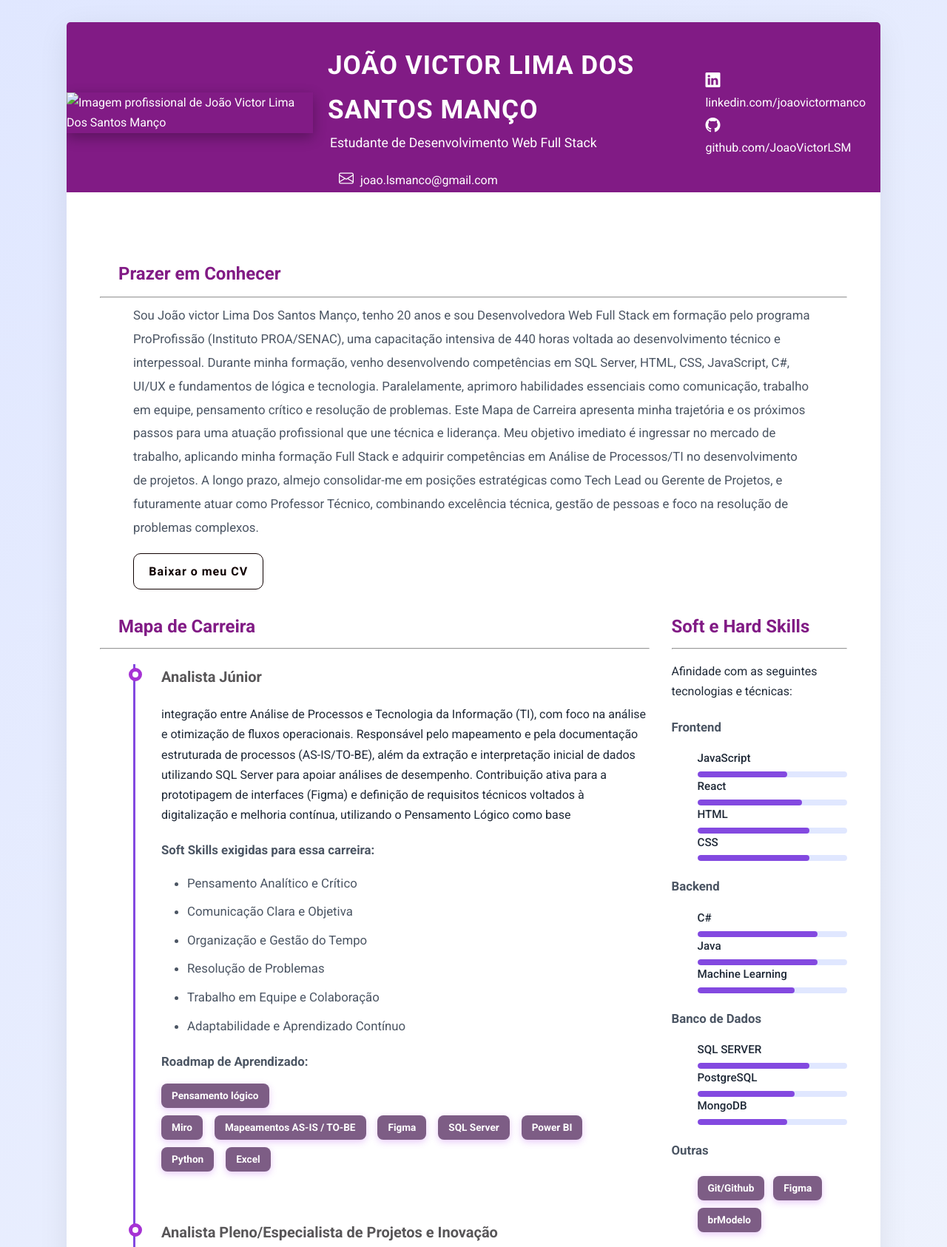
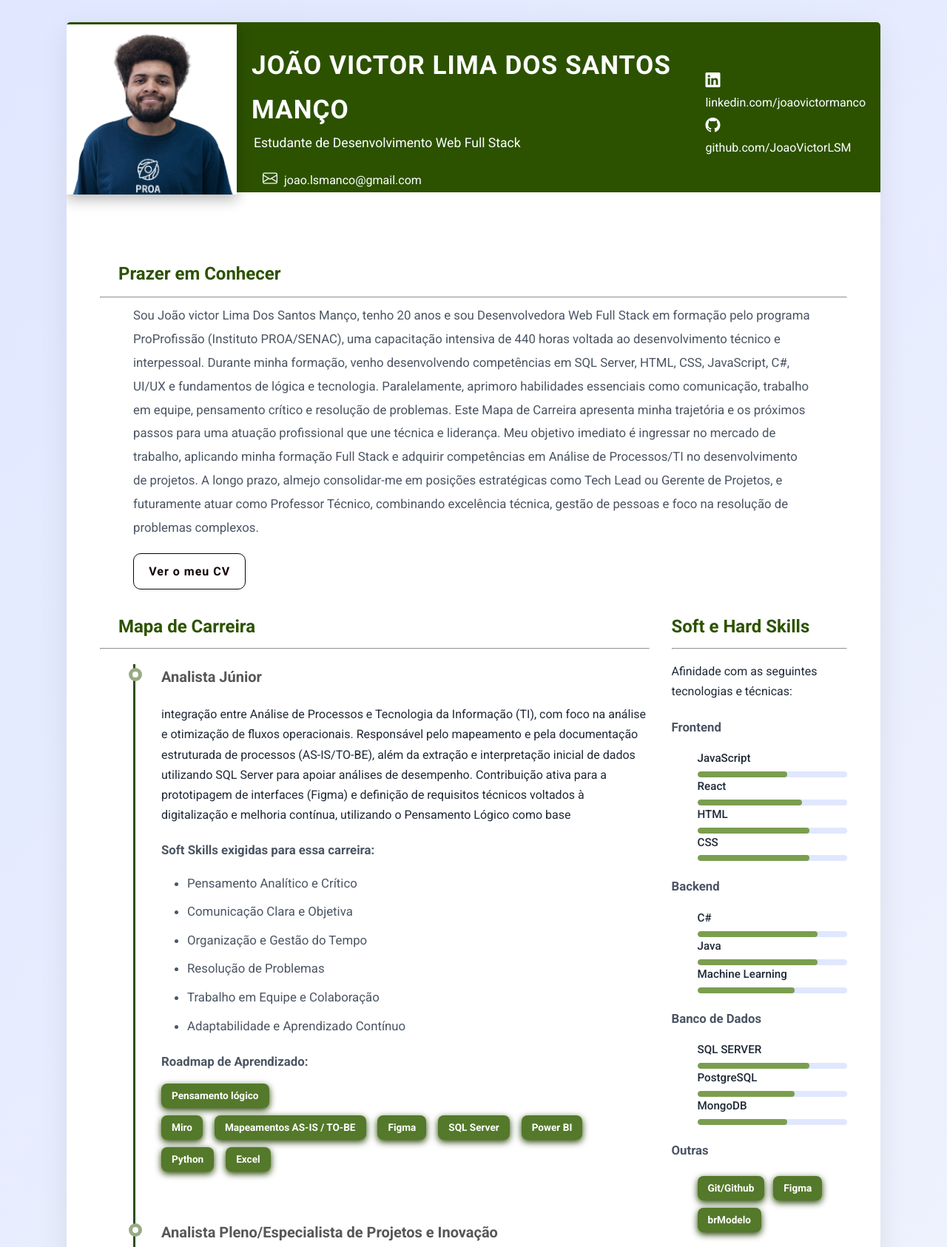
Before and after one commit to JoaoVictorLSM/mapaDeCarreira, a plain HTML site: page index.html in a window 1280 px wide. Shown: the part 20-1706 px from the top of the page at 74% size. Drawn offline with nearby package versions, Linux system fonts and the light colour scheme; files that its build step writes are made by us from their sources.

Commit message:
alterações no css e na index

```diff
--- a/mapaDeCarreiraJoaoVictor/css/style.css
+++ b/assets/css/style.css
@@ -10,7 +10,7 @@
 
 body {
     margin: 0;
-    background: #f3f4f6;
+    background: #cff1a8b4;
     font-family: "Roboto", sans-serif;
     color: #1f2937;
     line-height: 1.7;
@@ -78,7 +78,7 @@ body {
 -------------------------------------------------- */
 
 .resume-header {
-    background: #811b85;
+    background: #2c5200;
     color: white;
     padding-bottom: 10px;
     height: 230px;
@@ -111,7 +111,7 @@ body {
 
 
 .resume-header .text-link:hover {
-    color: #f8baf8 ;
+    color: #bbee81 ;
     text-decoration: underline;
 }
 
@@ -136,7 +136,7 @@ h1 {
 h2 {
     font-size: 1.50rem;
     font-weight: 600;
-    color: #811b85;
+    color: #2c5200;
     /* AJUSTE MANTIDO: Remove margin-left para alinhar HR */
     padding-left: 25px;
     margin-bottom: 1%;
@@ -174,7 +174,7 @@ h4 {
 .hr-destaque {
     border: none;
     height: 2px;
-    background-color: #811b85;
+    background-color: #2c5200;
     width: 90%;
     /* MANTIDO: O margin-left de 45px do HR principal dita o ponto de alinhamento */
     margin: 10px 0 20px 45px;
@@ -203,9 +203,9 @@ h4 {
 }
 
 .btn:hover {
-    background: #f0d1ff;
+    background: #73b12d;
     transform: translateY(-3px);
-    box-shadow: 0 8px 20px rgba(180, 115, 240, 0.4);
+    box-shadow: 0 8px 20px #2c52007c;
 }
 
 /* --------------------------------------------------
@@ -228,7 +228,7 @@ h4 {
 -------------------------------------------------- */
 
 .resume-timeline {
-    border-left: 3px solid #8349e0;
+    border-left: 3px solid #2c5200;
     padding-left: 35px;
     position: relative;
     list-style: none;
@@ -248,7 +248,7 @@ h4 {
     position: absolute;
     left: -44px;
     top: 5px;
-    border: 5px solid #a632d4;
+    border: 5px solid #2c52007c;
     background-color: #ffffff;
 }
 
@@ -266,7 +266,7 @@ h4 {
 -------------------------------------------------- */
 
 .badge {
-    background: #7d5d85;
+    background: #54792a;
     padding: 5px 14px;
     border-radius: 8px;
     color: #fff;
@@ -274,7 +274,7 @@ h4 {
     font-weight: 600;
     display: inline-block;
     margin: 5px 6px;
-    box-shadow: 0 3px 10px rgba(180, 82, 236, 0.3);
+    box-shadow: 0 3px 10px #244200;
     transition: 0.2s;
 }
 
@@ -311,7 +311,7 @@ h4 {
 .skills-section .hr-destaque {
     border: none;
     height: 2px;
-    background-color: #811b85;
+    background-color: #507a1f;
     /* MANTIDO: Força o alinhamento horizontal com o HR principal */
     margin: 10px 0 20px 45px;
     width: calc(100% - 45px);
@@ -337,7 +337,7 @@ h4 {
 
 .progress-bar {
     height: 100%;
-    background: #8349e0;
+    background: #7a9e4e;
     border-radius: 4px;
     transition: width 0.7s ease;
 }
--- a/index.html
+++ b/index.html
@@ -14,7 +14,7 @@
 
     <link rel="stylesheet" href="https://cdn.jsdelivr.net/npm/bootstrap-icons@1.11.1/font/bootstrap-icons.css">
 
-    <link rel="stylesheet" href="css/style.css">
+    <link rel="stylesheet" href="./assets/css/style.css">
 
 </head>
 
@@ -25,7 +25,7 @@
             <header class="resume-header pt-4 pt-md-0">
                 <div class="row">
                     <div class="col-block col-md-auto resume-picture-holder text-center text-md-start">
-                        <img class="picture" src="./img/fotoPerfil.JPG" alt="Imagem profissional de João Victor
+                        <img class="picture" src="./assets/img/fotoPerfil.JPG" alt="Imagem profissional de João Victor
                         Lima Dos Santos Manço">
                     </div>
                     <div class="col">
@@ -82,7 +82,7 @@
                             Este Mapa de Carreira apresenta minha trajetória e os próximos passos para uma atuação profissional que une técnica e liderança. Meu objetivo imediato é ingressar no mercado de trabalho, aplicando minha formação Full Stack e adquirir competências em Análise de Processos/TI no desenvolvimento de projetos. A longo prazo, almejo consolidar-me em posições estratégicas como Tech Lead ou Gerente de Projetos, e futuramente atuar como Professor Técnico, combinando excelência técnica, gestão de pessoas e foco na resolução de problemas complexos.</p>
 
                         <a class="btn"
-                            href="https://docs.google.com/document/d/1t8amGjWpeplR-e0Sm4XPdJqtv5shPglZ/edit">Baixar o
+                            href="https://docs.google.com/document/d/1t8amGjWpeplR-e0Sm4XPdJqtv5shPglZ/edit">Ver o
                             meu CV</a>
                     </div>
                 </section>
```
Also changed, not shown: assets/img/fotoPerfil.JPG (renamed from mapaDeCarreiraJoaoVictor/img/fotoPerfil.JPG).
